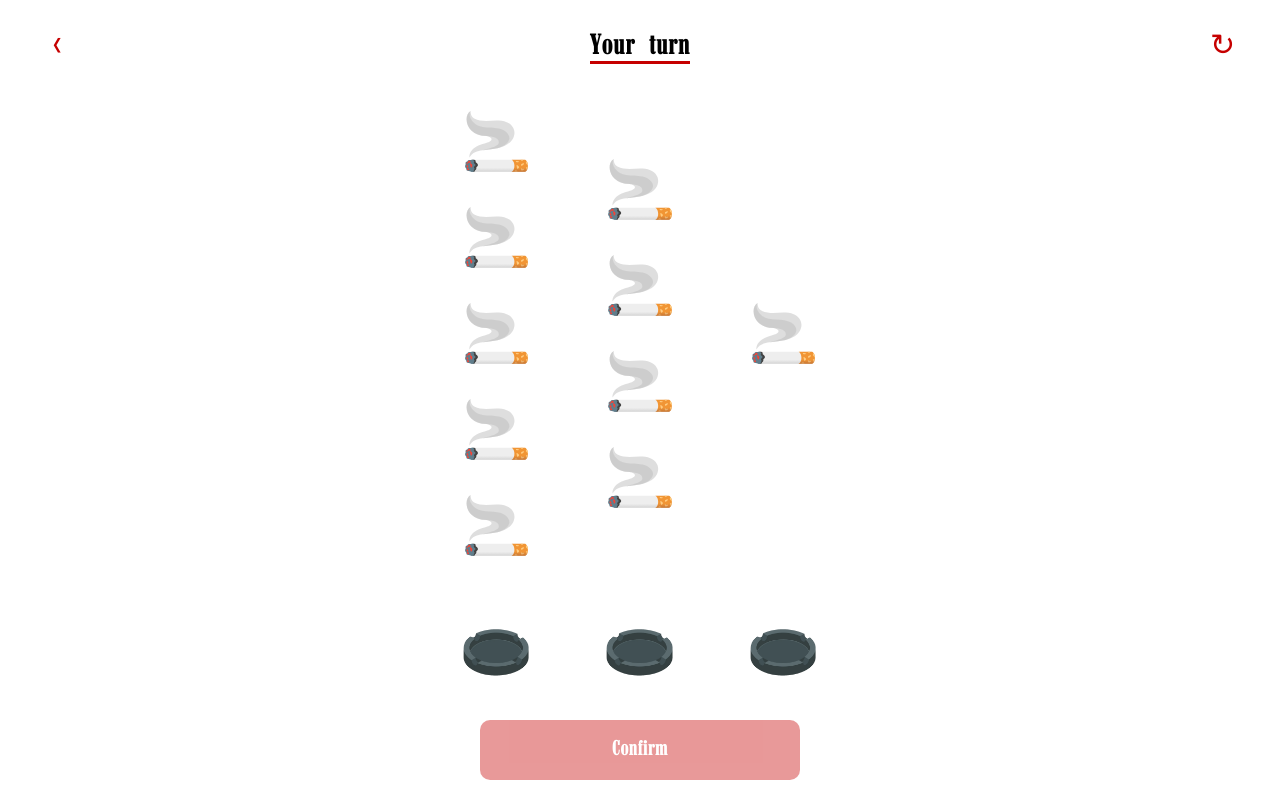
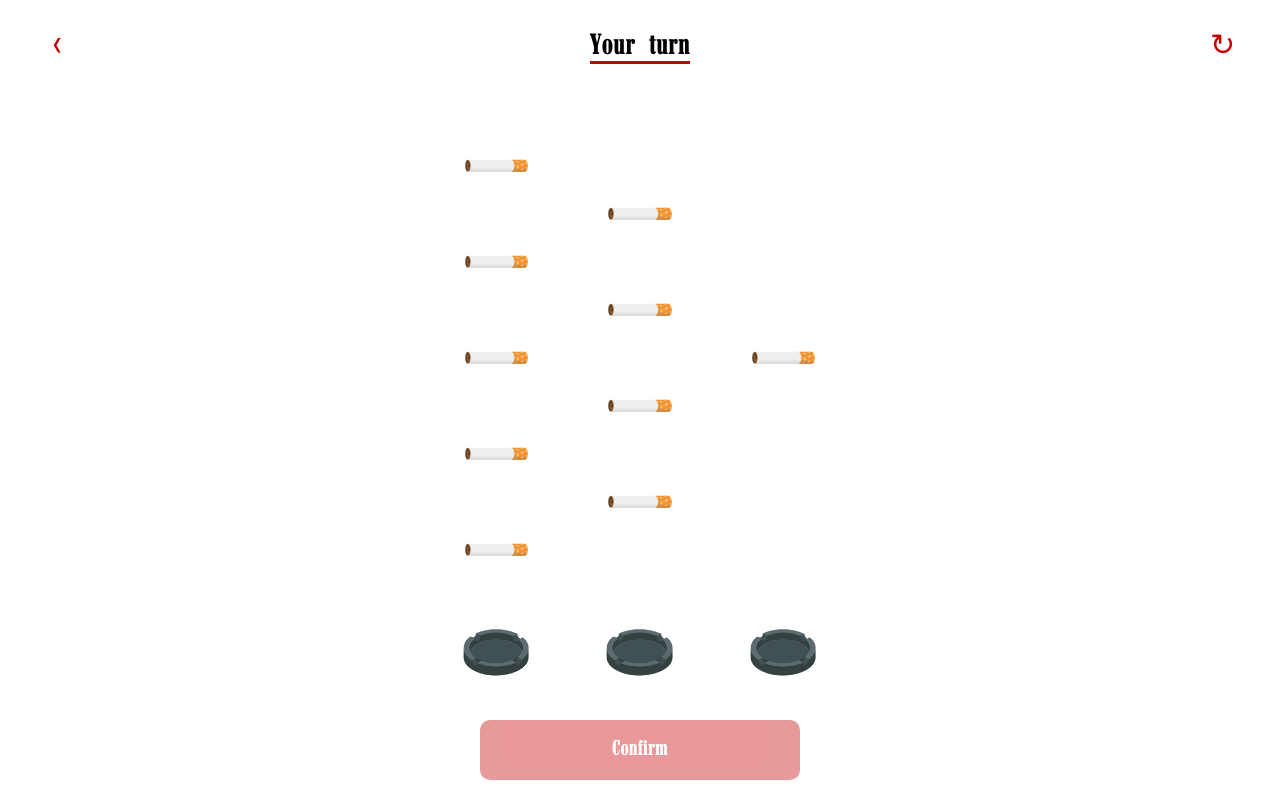
Before and after one commit to SimonSchneider98/ziehsenGame, a React (Vite) app in the folder ziehsenGameReact/: page /#/game in a window 1280 px wide. Built offline with nearby package versions, Linux system fonts and the light colour scheme.

Commit message:
MORE ZIEHSEN

```diff
--- a/ziehsenGameReact/index.html
+++ b/ziehsenGameReact/index.html
@@ -2,7 +2,7 @@
 <html lang="en">
   <head>
     <meta charset="UTF-8" />
-    <link rel="icon" type="image/svg+xml" href="/favicon.svg" />
+    <link rel="icon" type="image/svg+xml" href="/ziehseOn.svg" />
     <meta name="viewport" content="width=device-width, initial-scale=1.0" />
     <title>Ziehsen Game</title>
   </head>
--- a/ziehsenGameReact/src/App.css
+++ b/ziehsenGameReact/src/App.css
@@ -177,16 +177,8 @@ textarea {
   user-select: none;
 }
 
-.tile--selected .tile-fill {
-  border-color: var(--primary-color);
-}
-
-.game-board--p2 .tile--selected .tile-fill {
-  border-color: var(--player-2-color);
-}
-
 .tile--removed {
-  opacity: 0.25;
+  opacity: 0.5;
 }
 
 /* Config page: a scrollable, top-aligned form (mobile-first). */
--- a/ziehsenGameReact/src/components/Board.jsx
+++ b/ziehsenGameReact/src/components/Board.jsx
@@ -78,6 +78,11 @@ function Board({ matrix, removed, selected, onColumnClick, onTileClick }) {
             ]
               .filter(Boolean)
               .join(" ");
+            const iconSrc = isRemoved
+              ? "ziehseOff.svg"
+              : isSelected
+                ? "ziehseOn.svg"
+                : "ziehse.svg";
             return (
               <div
                 className={className}
@@ -96,7 +101,7 @@ function Board({ matrix, removed, selected, onColumnClick, onTileClick }) {
                 <div className="tile-fill">
                   <img
                     className="tile-icon"
-                    src={`${import.meta.env.BASE_URL}ziehseOn.svg`}
+                    src={`${import.meta.env.BASE_URL}${iconSrc}`}
                     alt=""
                     aria-hidden="true"
                     draggable="false"
```
Also changed, not shown: ziehsenGameReact/public/ziehse.svg (added), ziehsenGameReact/public/ziehseOff.svg (added).
